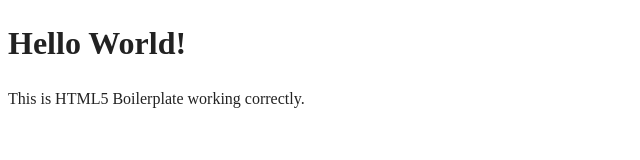
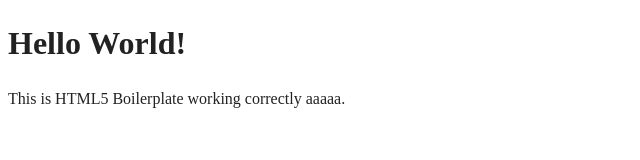
Before and after one commit to Headline42/SuperRepoCICD, a website built with webpack: page index.html in a window 1280 px wide. Shown: the full height of the page, 0-640 px from the left. Built offline with nearby package versions, Linux system fonts and the light colour scheme.

Commit message:
added aaaa

```diff
--- a/index.html
+++ b/index.html
@@ -26,7 +26,7 @@
 <body>
 <!-- Add your site or application content here -->
 <h1>Hello World!</h1>
-<p>This is HTML5 Boilerplate working correctly.</p>
+<p>This is HTML5 Boilerplate working correctly aaaaa.</p>
 
 <script src="js/app.js"></script>
 </body>
```
